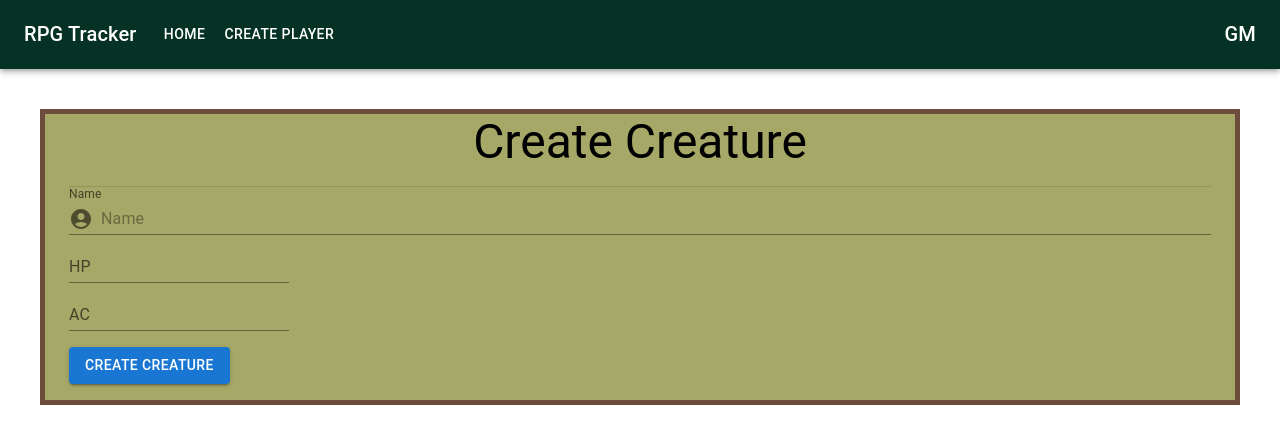
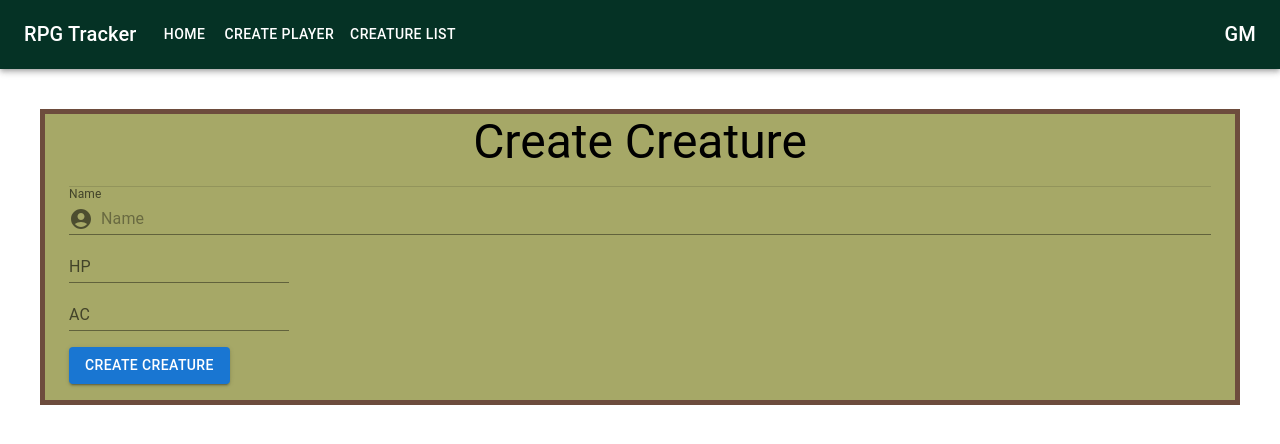
Before and after one commit to lchapmb/rpgTracker, a React (Create React App) app: page /create-player in a window 1280 px wide. Shown: the top 444 px of the page. Built offline with nearby package versions, Linux system fonts and the light colour scheme.

Commit message:
adds nav for creature list

```diff
--- a/src/components/navs/TopNav.tsx
+++ b/src/components/navs/TopNav.tsx
@@ -27,6 +27,7 @@ import { useGlobalContext } from "../../views/App";
 const pages = [
   { title: "Home", path: "/" },
   { title: "Create Player", path: "/create-player" },
+  { title: "Creature List", path: "/creature-list" },
 ];
 
 export default function TopNav() {
```
